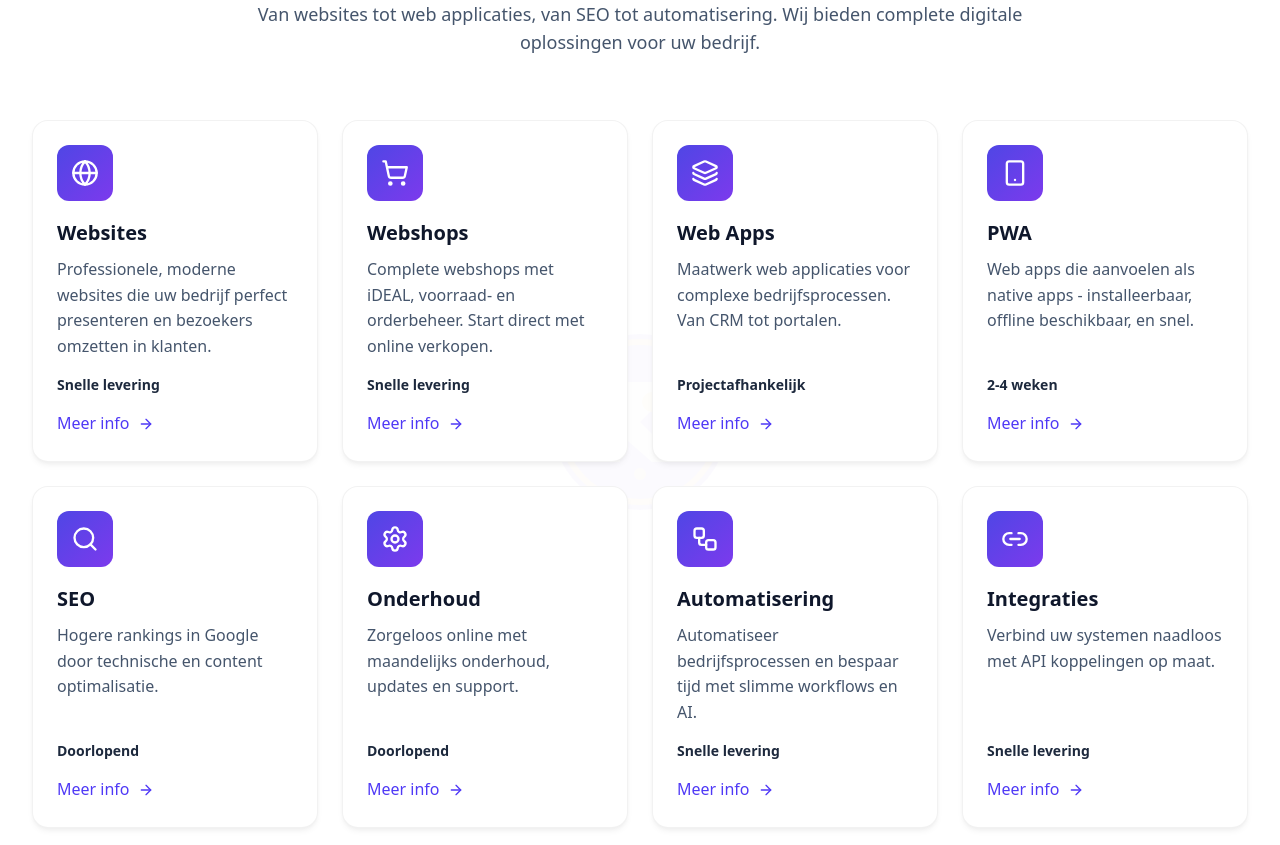
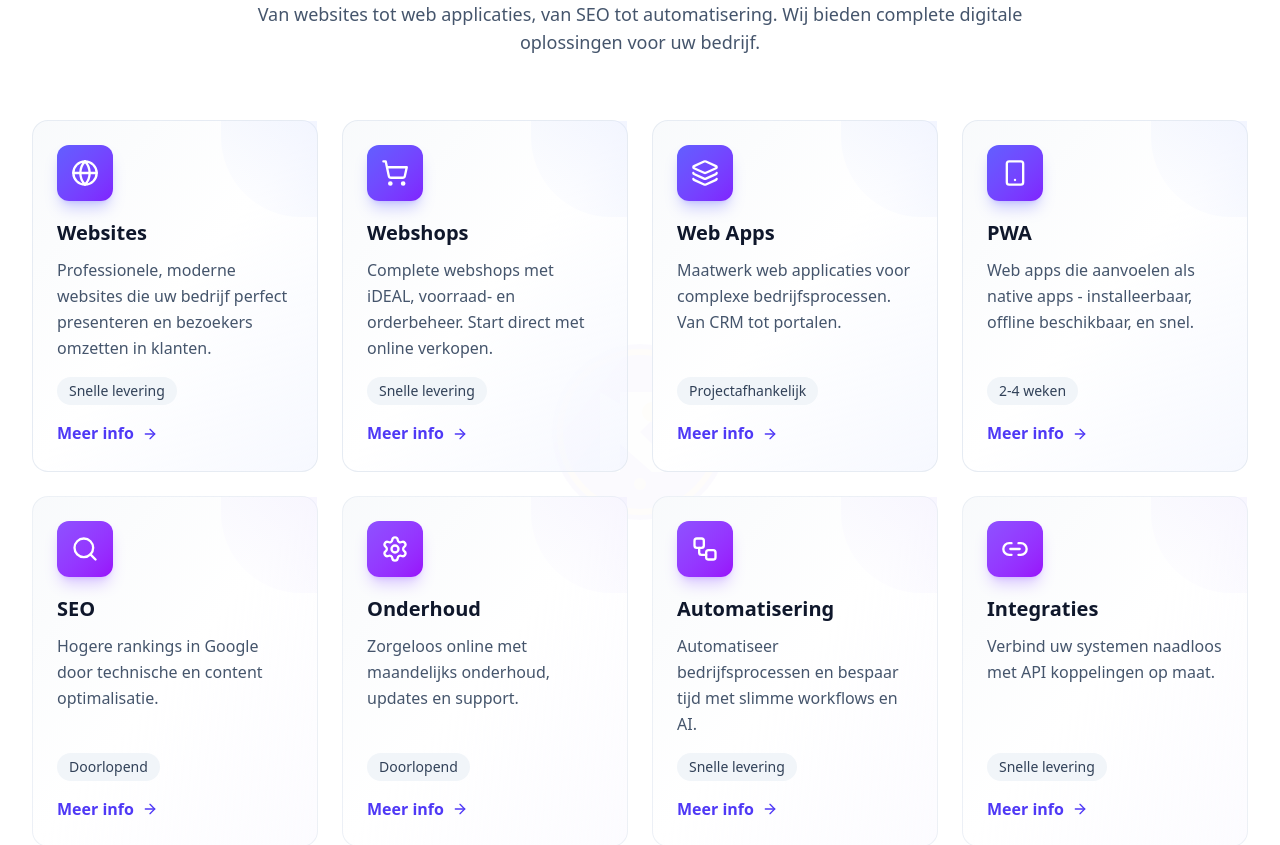
Before and after one commit to bvanrooij30/rotech-website, a Next.js app: page / in a window 1280 px wide. Shown: the part 1220-2065 px from the top of the page. Built offline with nearby package versions, Linux system fonts and the light colour scheme; no server answers.

Commit message:
Enhance service cards with subtle gradient backgrounds and modern styling

```diff
--- a/src/app/diensten/page.tsx
+++ b/src/app/diensten/page.tsx
@@ -55,22 +55,47 @@ export default function DienstenPage() {
       </section>
 
       {/* Services Grid */}
-      <section className="section-padding bg-white">
+      <section className="section-padding bg-gradient-to-b from-slate-50 to-white">
         <div className="container-custom">
           <div className="grid grid-cols-1 md:grid-cols-2 gap-8">
-            {services.map((service) => {
+            {services.map((service, index) => {
               const IconComponent = service.icon;
+              const isTopService = index < 4;
+
               return (
                 <Link
                   key={service.slug}
                   href={`/diensten/${service.slug}`}
                   className="group"
                 >
-                  <div className="card h-full border-2 border-transparent hover:border-indigo-100">
-                    <div className="flex gap-6">
+                  <div className={`
+                    relative h-full rounded-2xl p-6 transition-all duration-300 overflow-hidden
+                    ${isTopService
+                      ? 'bg-gradient-to-br from-white via-slate-50/50 to-indigo-50/40 border border-slate-200 hover:border-indigo-300/60 hover:shadow-xl hover:shadow-indigo-500/10'
+                      : 'bg-gradient-to-br from-white via-slate-50/50 to-violet-50/30 border border-slate-200 hover:border-violet-300/60 hover:shadow-lg hover:shadow-violet-500/10'
+                    }
+                    hover:-translate-y-1
+                  `}>
+                    {/* Subtle corner accent */}
+                    <div className={`
+                      absolute top-0 right-0 w-32 h-32 rounded-bl-[100px] opacity-30
+                      ${isTopService
+                        ? 'bg-gradient-to-bl from-indigo-100 to-transparent'
+                        : 'bg-gradient-to-bl from-violet-100 to-transparent'
+                      }
+                    `} />
+
+                    <div className="relative z-10 flex gap-6">
                       {/* Icon */}
                       <div className="shrink-0">
-                        <div className="w-16 h-16 rounded-2xl gradient-bg flex items-center justify-center group-hover:scale-110 transition-transform duration-300">
+                        <div className={`
+                          w-16 h-16 rounded-2xl flex items-center justify-center
+                          transition-all duration-300 group-hover:scale-110 group-hover:rotate-3
+                          ${isTopService
+                            ? 'bg-gradient-to-br from-indigo-500 to-violet-600 shadow-lg shadow-indigo-500/30'
+                            : 'bg-gradient-to-br from-violet-500 to-purple-600 shadow-lg shadow-violet-500/30'
+                          }
+                        `}>
                           <IconComponent className="w-8 h-8 text-white" />
                         </div>
                       </div>
@@ -80,7 +105,7 @@ export default function DienstenPage() {
                         <h2 className="text-2xl font-bold text-slate-900 mb-3 group-hover:text-indigo-600 transition-colors">
                           {service.title}
                         </h2>
-                        <p className="text-slate-600 mb-4">
+                        <p className="text-slate-600 mb-4 leading-relaxed">
                           {service.description}
                         </p>
 
@@ -97,12 +122,12 @@ export default function DienstenPage() {
                         </ul>
 
                         <div className="flex items-center justify-between">
-                          <div>
-                            <span className="text-sm font-medium text-slate-700">{service.deliveryTime}</span>
-                          </div>
-                          <div className="flex items-center gap-2 text-indigo-600 font-medium group-hover:gap-3 transition-all">
+                          <span className="inline-flex items-center px-3 py-1 rounded-full bg-slate-100 text-slate-700 text-sm font-medium">
+                            {service.deliveryTime}
+                          </span>
+                          <div className="flex items-center gap-2 text-indigo-600 font-semibold group-hover:gap-3 transition-all">
                             <span>Meer informatie</span>
-                            <ArrowRight className="w-4 h-4" />
+                            <ArrowRight className="w-4 h-4 transition-transform group-hover:translate-x-1" />
                           </div>
                         </div>
                       </div>
--- a/src/components/sections/Services.tsx
+++ b/src/components/sections/Services.tsx
@@ -70,8 +70,11 @@ export default function Services() {
           viewport={{ once: true }}
           className="grid grid-cols-1 md:grid-cols-2 lg:grid-cols-4 gap-6"
         >
-          {services.map((service) => {
+          {services.map((service, index) => {
             const IconComponent = service.icon;
+            // First row (top 4) gets special styling
+            const isTopService = index < 4;
+
             return (
               <motion.div
                 key={service.slug}
@@ -81,31 +84,56 @@ export default function Services() {
                   href={`/diensten/${service.slug}`}
                   className="group block h-full"
                 >
-                  <div className="card h-full flex flex-col">
+                  <div className={`
+                    relative h-full flex flex-col rounded-2xl p-6 transition-all duration-300
+                    ${isTopService
+                      ? 'bg-gradient-to-br from-slate-50 via-white to-indigo-50/50 border border-slate-200/80 hover:border-indigo-300/60 hover:shadow-xl hover:shadow-indigo-500/10'
+                      : 'bg-gradient-to-br from-slate-50 via-white to-violet-50/30 border border-slate-200/60 hover:border-violet-300/60 hover:shadow-lg hover:shadow-violet-500/10'
+                    }
+                    hover:-translate-y-1
+                  `}>
+                    {/* Subtle corner accent */}
+                    <div className={`
+                      absolute top-0 right-0 w-24 h-24 rounded-bl-[80px] opacity-40
+                      ${isTopService
+                        ? 'bg-gradient-to-bl from-indigo-100 to-transparent'
+                        : 'bg-gradient-to-bl from-violet-100 to-transparent'
+                      }
+                    `} />
+
                     {/* Icon */}
-                    <div className="w-14 h-14 rounded-xl gradient-bg flex items-center justify-center mb-5 group-hover:scale-110 transition-transform duration-300">
+                    <div className={`
+                      relative z-10 w-14 h-14 rounded-xl flex items-center justify-center mb-5
+                      transition-all duration-300 group-hover:scale-110 group-hover:rotate-3
+                      ${isTopService
+                        ? 'bg-gradient-to-br from-indigo-500 to-violet-600 shadow-lg shadow-indigo-500/30'
+                        : 'bg-gradient-to-br from-violet-500 to-purple-600 shadow-lg shadow-violet-500/30'
+                      }
+                    `}>
                       <IconComponent className="w-7 h-7 text-white" />
                     </div>
 
                     {/* Title */}
-                    <h3 className="text-xl font-bold text-slate-900 mb-3 group-hover:text-indigo-600 transition-colors">
+                    <h3 className="relative z-10 text-xl font-bold text-slate-900 mb-3 group-hover:text-indigo-600 transition-colors">
                       {service.shortTitle}
                     </h3>
 
                     {/* Description */}
-                    <p className="text-slate-600 mb-4 flex-grow">
+                    <p className="relative z-10 text-slate-600 mb-4 flex-grow leading-relaxed">
                       {service.description}
                     </p>
 
                     {/* Delivery info */}
-                    <div className="text-sm text-slate-500 mb-4">
-                      <span className="font-semibold text-slate-800">{service.deliveryTime}</span>
+                    <div className="relative z-10 text-sm mb-4">
+                      <span className="inline-flex items-center px-3 py-1 rounded-full bg-slate-100 text-slate-700 font-medium">
+                        {service.deliveryTime}
+                      </span>
                     </div>
 
                     {/* Link */}
-                    <div className="flex items-center text-indigo-600 font-medium group-hover:gap-3 gap-2 transition-all">
+                    <div className="relative z-10 flex items-center text-indigo-600 font-semibold group-hover:gap-3 gap-2 transition-all">
                       <span>Meer info</span>
-                      <ArrowRight className="w-4 h-4" />
+                      <ArrowRight className="w-4 h-4 transition-transform group-hover:translate-x-1" />
                     </div>
                   </div>
                 </Link>
```
